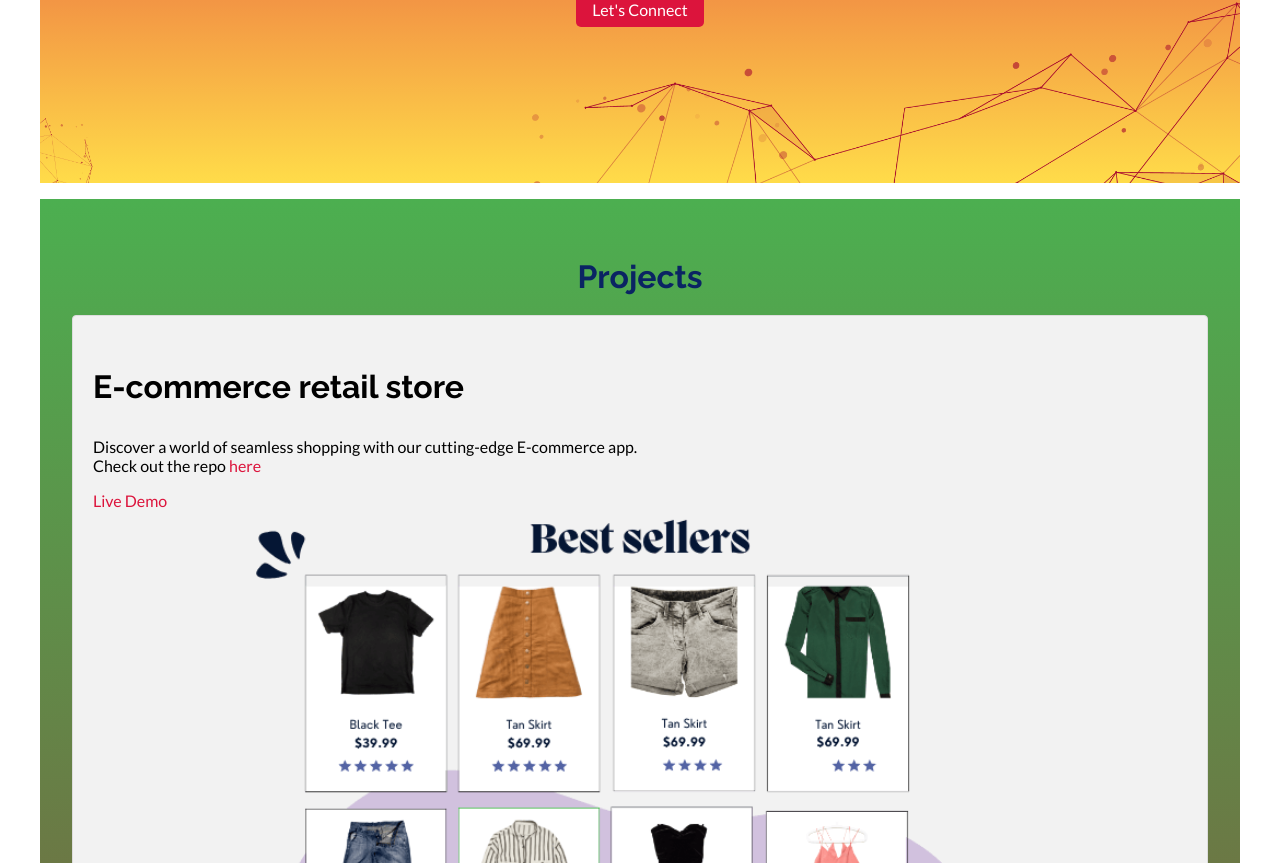
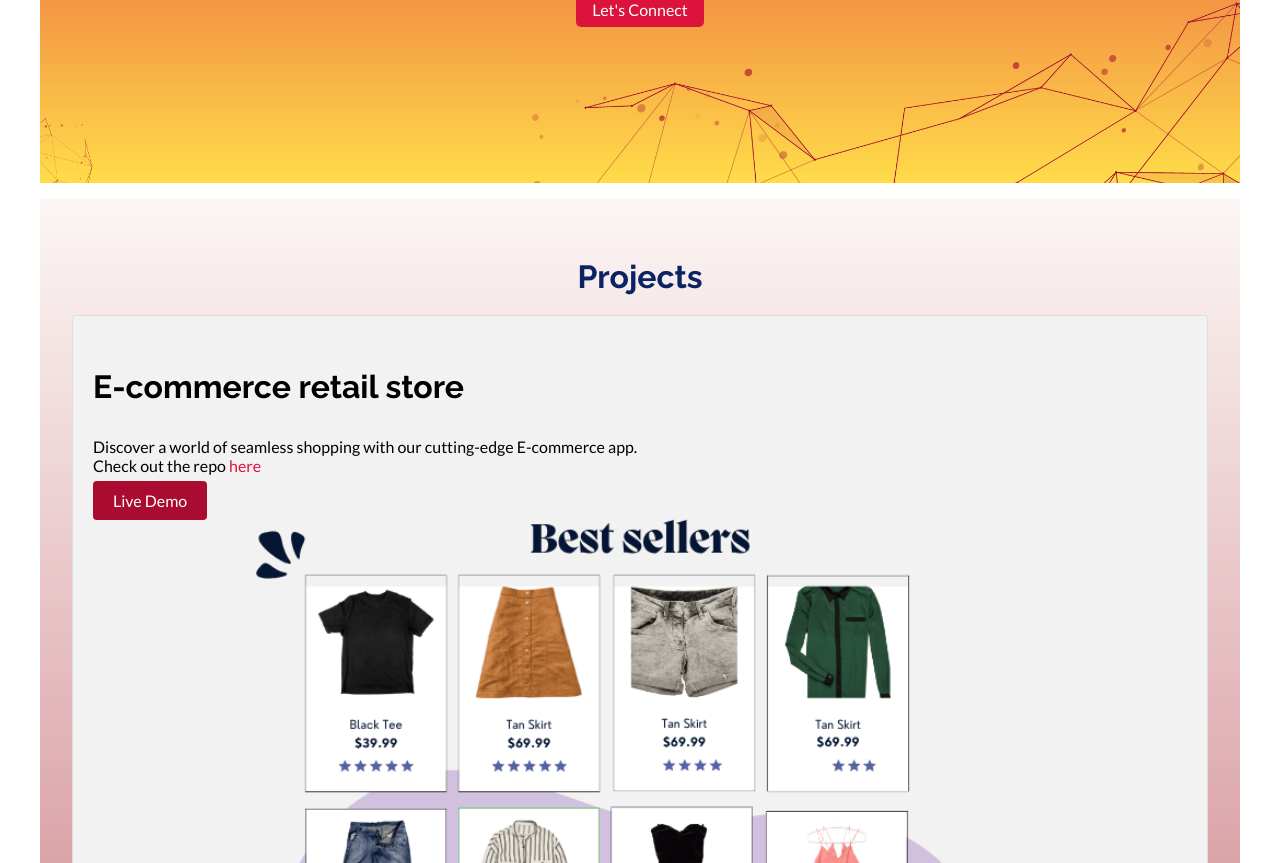
Before and after one commit to myplancash/myplancash.github.io, a React (Create React App) app: page /projects in a window 1280 px wide. Shown: the part 337-1200 px from the top of the page. Built offline with nearby package versions, Linux system fonts and the light colour scheme.

Commit message:
grid more vibrant and fancy

```diff
--- a/src/components/Projects/Projects.js
+++ b/src/components/Projects/Projects.js
@@ -61,8 +61,8 @@ const Projects = () => {
           <ProjectItem key={index} className={project.class} /* style={{ backgroundImage: `url(${project.image})` }} */>
             <ProjectDescription>
               <h3>{project.title}</h3>
-              <p>{project.description}<span><br />Check out the repo <a href={project.repoLink}>here</a></span></p>
-              <GitHubLink href={project.liveDemoLink}>Live Demo</GitHubLink>
+              <p>{project.description}<span><br />Check out the repo <a href={project.repoLink} target="_blank" rel="noopener noreferrer">here</a></span></p>
+              <GitHubLink href={project.liveDemoLink} target="_blank" rel="noopener noreferrer" >Live Demo</GitHubLink>
             </ProjectDescription>
             <ProjectImage src={project.image} alt={project.title} />
           </ProjectItem>
--- a/src/components/Projects/Projects.styles.jsx
+++ b/src/components/Projects/Projects.styles.jsx
@@ -4,10 +4,10 @@ import theme from '../../styles/theme';
 export const Section = styled.section`
   padding: 2rem;
   text-align: center;
-   background: linear-gradient(to bottom, #4CAF50, #A90C2E);
+  background: linear-gradient(to bottom,#FCF6F5, #990011);
   /* scrollbar-gutter: stable both-edges;
   overflow-y: scroll;*/
-  max-width: 1200px; /* Adjust the maximum width as needed */
+  max-width: 1200px;
   margin: 0 auto;
 `;
 
@@ -70,6 +70,8 @@ export const ProjectItem = styled.div`
   padding: 20px;
   border: 1px solid #ddd;
   transition: background-color 0.3s, transform 0.3s;
+  position: relative;
+
 
   &:hover {
     background-color: #f1f1f1;
@@ -89,10 +91,24 @@ export const ProjectItem = styled.div`
 `;
 
 export const ProjectImage = styled.img`
+
   width: 100%;
   object-fit: cover; /* Adjust object-fit property based on your design needs */
   border-radius: 8px;
-  margin-bottom: 10px; /* Add some space between image and description */
+  margin-bottom: 10px;
+
+  @keyframes slideIn {
+    from {
+      transform: translateY(20px);
+      opacity: 0;
+    }
+    to {
+      transform: translateY(0);
+      opacity: 1;
+    }
+  }
+  animation: slideIn 0.3s ease-in-out;
+
 
   @media (min-width: 768px) {
     margin-right: 0;
@@ -141,10 +157,18 @@ export const ProjectDescription = styled.div`
 `;
 
 export const GitHubLink = styled.a`
-  color:#DC143C;
   text-decoration: none;
-  transition: color 0.3s;
-  position: relative;
+
+  background-color: #A90C2E;
+  color: #fff;
+  padding: 10px 20px;
+  border-radius: 4px;
+  transition: background-color 0.3s, transform 0.3s, color 0.3s;;
+
+  &:hover {
+    background-color: #DC143C;
+    transform: scale(1.05);
+  }
 
   &:before {
     content: '';
@@ -159,7 +183,7 @@ export const GitHubLink = styled.a`
   }
 
   &:hover {
-    color: #A90C2E;
+    color: #fff;
 
     &:before {
       width: 100%; /* Show the line from left to right */
```
